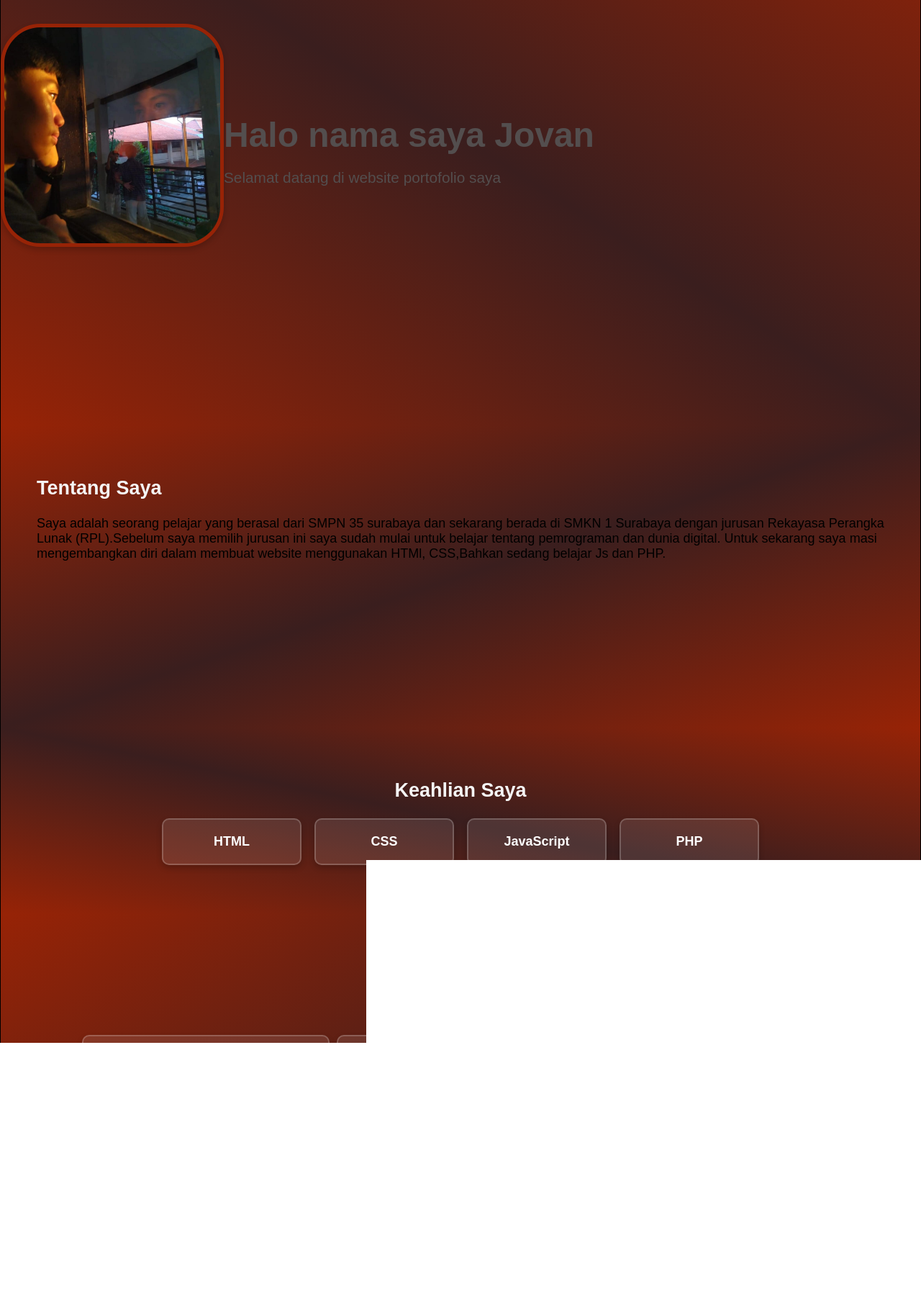
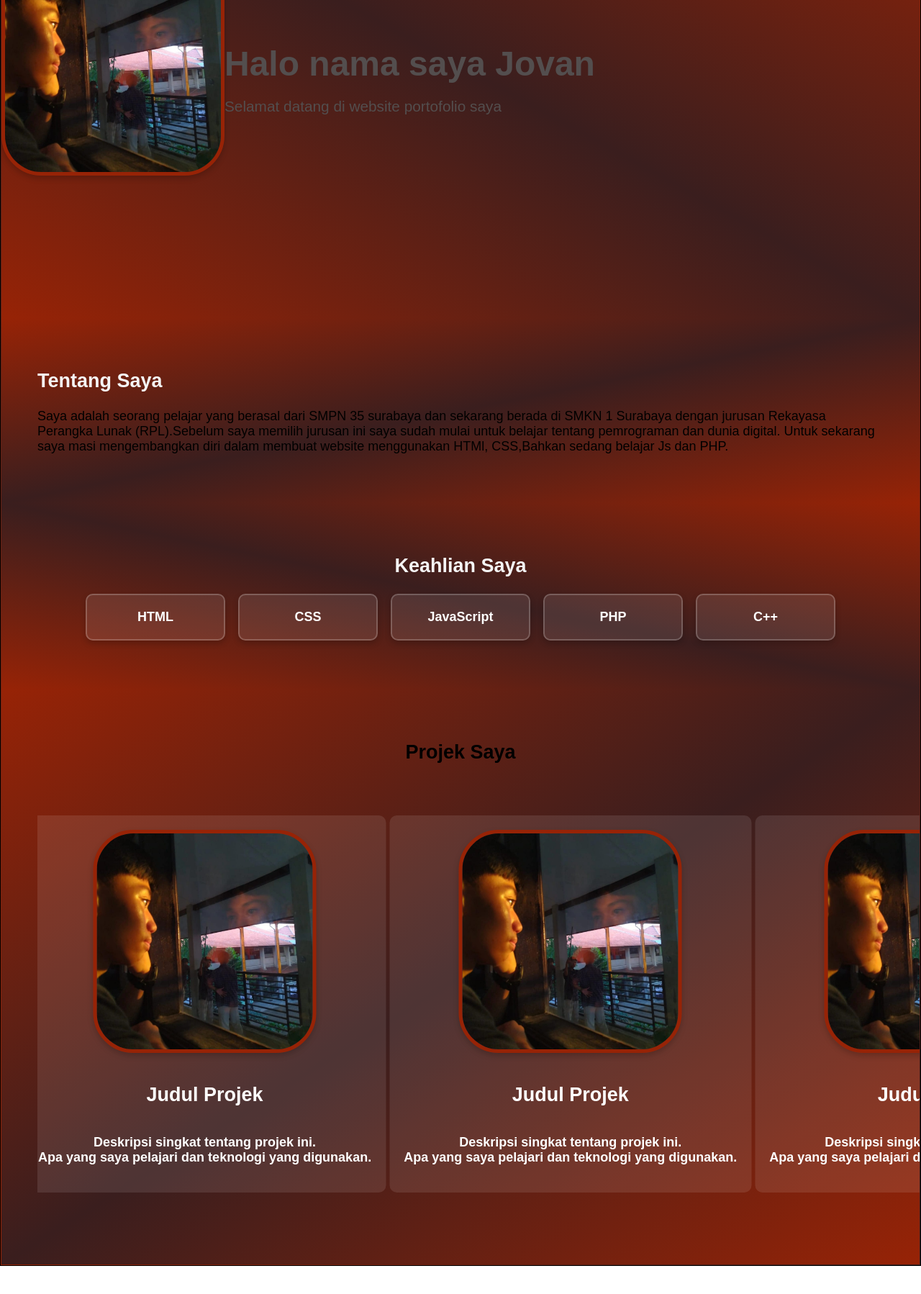
Before and after one commit to YUDDYN/PORTO, a plain HTML site: page portobaru/index.html in a window 1280 px wide. Shown: the part 330-2128 px from the top of the page at 72% size. After the commit the page ends 2089 px from the top, so only its background shows below. Drawn offline with Linux system fonts and the light colour scheme; a script that the page names is missing.

Commit message:
update projek

```diff
--- a/portobaru/index.html
+++ b/portobaru/index.html
@@ -31,7 +31,7 @@
     <section id="hero" class="section-hero">
         <div class="foto">
             <br>
-            <img src="Library/ini foto jovan.jpg" alt="Foto Jovan" class="fotoJovan">
+            <img src="Library/ini foto Jovan.jpg" alt="Foto Jovan" class="fotoJovan">
         </div>
         <div class="intro">
             <br>
@@ -58,28 +58,51 @@
             <li data-detail="Beginner" class="skills-card">HTML</li>
             <li data-detail="Beginner" class="skills-card">CSS</li>
             <li data-detail="Start learning" class="skills-card">JavaScript</li>
-            <li data-detail="Start learning" class="skills-card">PHP</li>
+            <li data-detail="Start learning" class="skills-card">PHP </li>
+            <li data-detail="Start learning" class="skills-card">C++</li>
         </ul>
     </section>
     <section id="project" class="projects">
         <h1>Projek Saya</h1>
         <div class="project">
+            <div class="container-project">
                 <div class="project-card">
-            <img src="Library/ini foto jovan.jpg" alt="Foto Jovan" class="fotoJovan">
+                <img src="Library/ini foto Jovan.jpg" alt="Foto Jovan" class="fotoJovan">
                     <h2>Judul Projek</h2>
-            <p>Deskripsi singkat tentang projek ini. Apa yang saya pelajari dan teknologi yang digunakan.</p>
+                    <p>Deskripsi singkat tentang projek ini.<br>Apa yang saya pelajari dan teknologi yang digunakan.</p>
                 </div>
                 <div class="project-card">
-            <img src="Library/ini foto jovan.jpg" alt="Foto Jovan" class="fotoJovan">
+                    <img src="Library/ini foto Jovan.jpg" alt="Foto Jovan" class="fotoJovan">
                     <h2>Judul Projek</h2>
-            <p>Deskripsi singkat tentang projek ini. Apa yang saya pelajari dan teknologi yang digunakan.</p>
+                    <p>Deskripsi singkat tentang projek ini.<br>Apa yang saya pelajari dan teknologi yang digunakan.</p>
                 </div>
                 <div class="project-card">
-            <img src="Library/ini foto jovan.jpg" alt="Foto Jovan" class="fotoJovan">
+                    <img src="Library/ini foto Jovan.jpg" alt="Foto Jovan" class="fotoJovan">
                     <h2>Judul Projek</h2>
-            <p>Deskripsi singkat tentang projek ini. Apa yang saya pelajari dan teknologi yang digunakan.</p>
+                    <p>Deskripsi singkat tentang projek ini.<br>Apa yang saya pelajari dan teknologi yang digunakan.</p>
                 </div>
+                <!-- CLONE  -->
+                <div class="project-card">
+                    <img src="Library/ini foto Jovan.jpg" alt="Foto Jovan" class="fotoJovan">
+                    <h2>Judul Projek</h2>
+                    <p>Deskripsi singkat tentang projek ini.<br>Apa yang saya pelajari dan teknologi yang digunakan.</p>
+                </div>
+                <div class="project-card">
+                    <img src="Library/ini foto Jovan.jpg" alt="Foto Jovan" class="fotoJovan">
+                    <h2>Judul Projek</h2>
+                    <p>Deskripsi singkat tentang projek ini.<br>Apa yang saya pelajari dan teknologi yang digunakan.</p>
+                </div>
+                <div class="project-card">
+                    <img src="Library/ini foto Jovan.jpg" alt="Foto Jovan" class="fotoJovan">
+                    <h2>Judul Projek</h2>
+                    <p>Deskripsi singkat tentang projek ini.<br>Apa yang saya pelajari dan teknologi yang digunakan.</p>
+                </div>
+                <!-- clone end -->
+            </div>
+        </div>
+        <footer>
 
+        </footer>
 </body>
 
 </html>
--- a/portobaru/main.css
+++ b/portobaru/main.css
@@ -6,7 +6,7 @@ html {
     border-color: #000000;
     border-style: solid;
     border-width: 1px;
-
+padding:1px;
 
 
 
@@ -29,11 +29,11 @@ body {
         z-index: 999;
 
         color: white;
-        padding: 40px 0;
+
         border-bottom-left-radius: 18px;
         border-bottom-right-radius: 18px;
         box-shadow: 0 2px 8px rgba(0, 0, 0, 0.15);
-        height: 40px;
+        height: 70px;
 
     }
 
@@ -125,7 +125,7 @@ body {
         background: linear-gradient(to top right, rgb(151, 35, 6), #3a1e1e, rgb(151, 35, 6));
         display: flex;
         width: 100%;
-        min-height: 100vh;
+        height: 700px;
         align-items: center;
     }
 
@@ -159,8 +159,7 @@ body {
 
     .tentang-saya {
         font-size: large;
-        /* width: 100%; */
-        min-height: 40vh;
+        /* height: 700px; */
     }
 
     #about {
@@ -181,6 +180,8 @@ body {
         padding: 50px;
         text-align: center;
         font-size: large;
+        /* height: 700px; */
+
     }
 
     #skills h1 {
@@ -191,6 +192,7 @@ body {
 
     #skills ul {
         display: flex;
+        /* flex-direction: row; */
         justify-content: center;
         gap: 18px;
         list-style: none;
@@ -226,15 +228,15 @@ body {
     }
 
     /* INI PROJECTS */
-    #projects {
+    #project {
         font-size: large;
         /* width: 100%; */
-        min-height: 40vh;
+        /* max-height: 40vh; */
+    overflow-y: hidden;
 
     }
 
     .projects {
-
         background: linear-gradient(to top left, rgb(151, 35, 6), #3a1e1e, rgb(151, 35, 6));
         padding: 50px;
         text-align: center;
@@ -243,35 +245,56 @@ body {
     .project {
 
         padding: 50px;
-        text-align: center;
+        /* text-align: center; */
         justify-content: center;
         display: flex;
         gap: 10px;
-        overflow-x: auto;
-        scroll-snap-type: x mandatory;
+        overflow: hidden;
+        /* scroll-snap-type: x mandatory; */
+        white-space: nowrap;
+        position: relative;
+        width: 100%;
+    }
+.project:hover .container-project {
+    animation-play-state: paused;
+}
+    .container-project {
+        display: inline-block;
+        animation:scroll 15s linear infinite;
+    }
 
-    }
 
     .project-card {
         background: rgba(255, 255, 255, 0.1);
-        border: 2px solid rgba(255, 255, 255, 0.2);
+        /* border: 2px solid rgba(255, 255, 255, 0.2); */
         border-radius: 10px;
         padding: 20px;
-        width: 300px;
+        /* width: 300px; */
         text-align: center;
+        align-items: center;
         color: white;
         font-weight: bold;
-        box-shadow: 0 4px 8px rgba(0, 0, 0, 0.2);
+        /* box-shadow: 0 4px 8px rgba(0, 0, 0, 0.2); */
         transition: transform 0.3s, box-shadow 0.3s;
-        scroll-snap-align: center;
-        flex-shrink: 0;
+
+        display: inline-flex;
+        flex-direction: column;
     }
 
     .project-card:hover {
         transform: translateY(-10px);
-        box-shadow: 0 8px 16px rgba(0, 0, 0, 0.3);
+        /* box-shadow: 0 8px 16px rgba(0, 0, 0, 0.3); */
         background: rgba(255, 255, 255, 0.2);
         border-color: rgba(255, 255, 255, 0.3);
     }
 
+    @Keyframes scroll {
+        from {
+            transform: translateX(0);
+        }
+
+        to {
+            transform: translateX(-65%);
+        }
+    }
 }
```
Lines whose indentation alone changed are shown as unchanged.
